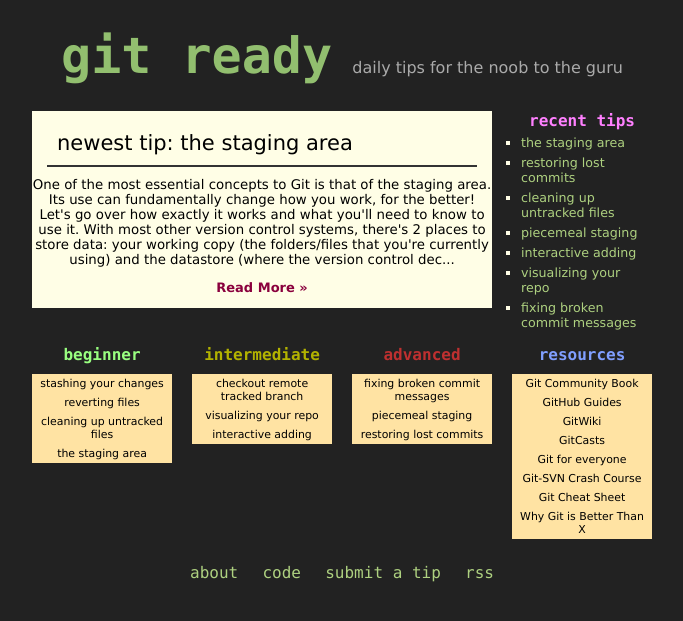
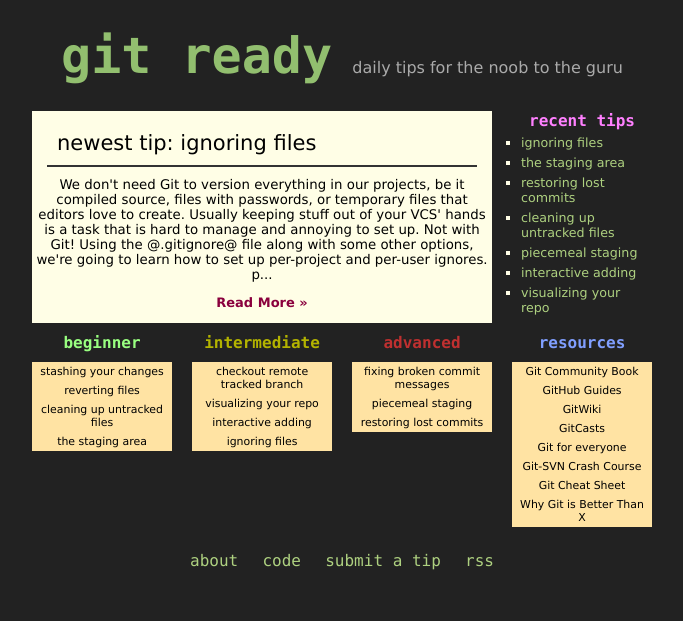
Before and after one commit to qrush/gitready, a Jekyll site: the page built from index.html, in a window 1280 px wide. Shown: the top 621 px of the page, without its empty margins (298-981 px from the left). Built offline with Jekyll 4.4.1, drawn with Linux system fonts in a browser that asks for light colours; some of the changed lines change nothing that is shown.

Commit message:
Monday's post on ignoring files

```diff
--- a/_layouts/default.html
+++ b/_layouts/default.html
@@ -32,6 +32,7 @@
       <a href="/2009/01/09/checkout-remote-tracked-branch.html">checkout remote tracked branch</a>
       <a href="/2009/01/13/visualizing-your-repo.html">visualizing your repo</a>
       <a href="/2009/01/14/interactive-adding.html">interactive adding</a>
+      <a href="/2009/01/19/ignoring-files.html">ignoring files</a>
     </div>
     <div class="grid_2 links">
       <h3 id="red">advanced</h3>
--- /dev/null
+++ b/_posts/2009-01-19-ignoring-files.textile
@@ -0,0 +1,38 @@
+---
+layout: post
+title: ignoring files
+---
+
+We don't need Git to version everything in our projects, be it compiled source, files with passwords, or temporary files that editors love to create. Usually keeping stuff out of your VCS' hands is a task that is hard to manage and annoying to set up. Not with Git! Using the @.gitignore@ file along with some other options, we're going to learn how to set up per-project and per-user ignores.
+
+p=. "!http://farm1.static.flickr.com/4/7240060_1332e880ff.jpg!":http://flickr.com/photos/miskan/7240060/
+
+The easiest and simplest way is to create a @.gitignore@ file in your project's root directory. The files you choose to ignore here take affect for all directories in your project, unless if they include their own @.gitignore@ file. This is nice since you have one place to configure ignores unlike SVN's svn:ignore which must be set on every folder. Also, the file itself can be versioned, which is definitely good.
+
+Here's a basic @.gitignore@:
+
+<pre>
+$ cat .gitignore
+
+# Can ignore specific files
+.DS_Store
+
+# Use wildcards as well
+*~
+*.swp
+
+# Can also ignore all directories and files in a directory.
+tmp/**/*
+</pre>
+
+Of course, this could get a lot more complex. You can also add exceptions to ignore rules by starting the line with @!@. See an example of this at the "GitHub guide on ignores":http://github.com/guides/ignore-for-git.
+
+Two things to keep in mind with ignoring files: First, if a file is already being tracked by Git, adding the file to @.gitignore@ won't stop Git from tracking it. You'll need to do @git rm --cached <file>@ to keep the file in your tree and then ignore it. Secondly, empty directories do not get tracked by Git. If you want them to be tracked, they need to have something in them. Usually doing a @touch .gitignore@ is enough to keep the folder tracked.
+
+You can also open up @$GIT_DIR/info/exclude@ (@$GIT_DIR@ is usually your @.git@ folder) and edit that file for project-only ignores. The problem with this is that those changes aren't checked in, so use this only if you have some personal files that don't need to be shared with others on the same project.
+
+Your final option with ignoring folders is adding a per-user ignore by setting up a @core.excludesfiles@ option in your config file. You can set up a @.gitignore@ file in your HOME directory that will affect all of your repositories by running this command:
+
+@git config --global core.excludesfile ~/.gitignore@
+
+Read up on the "manpage":http://www.kernel.org/pub/software/scm/git/docs/gitignore.html if you'd like to learn more about how ignores work. As always, if you have other ignore-related tips let us know in the comments.
```
